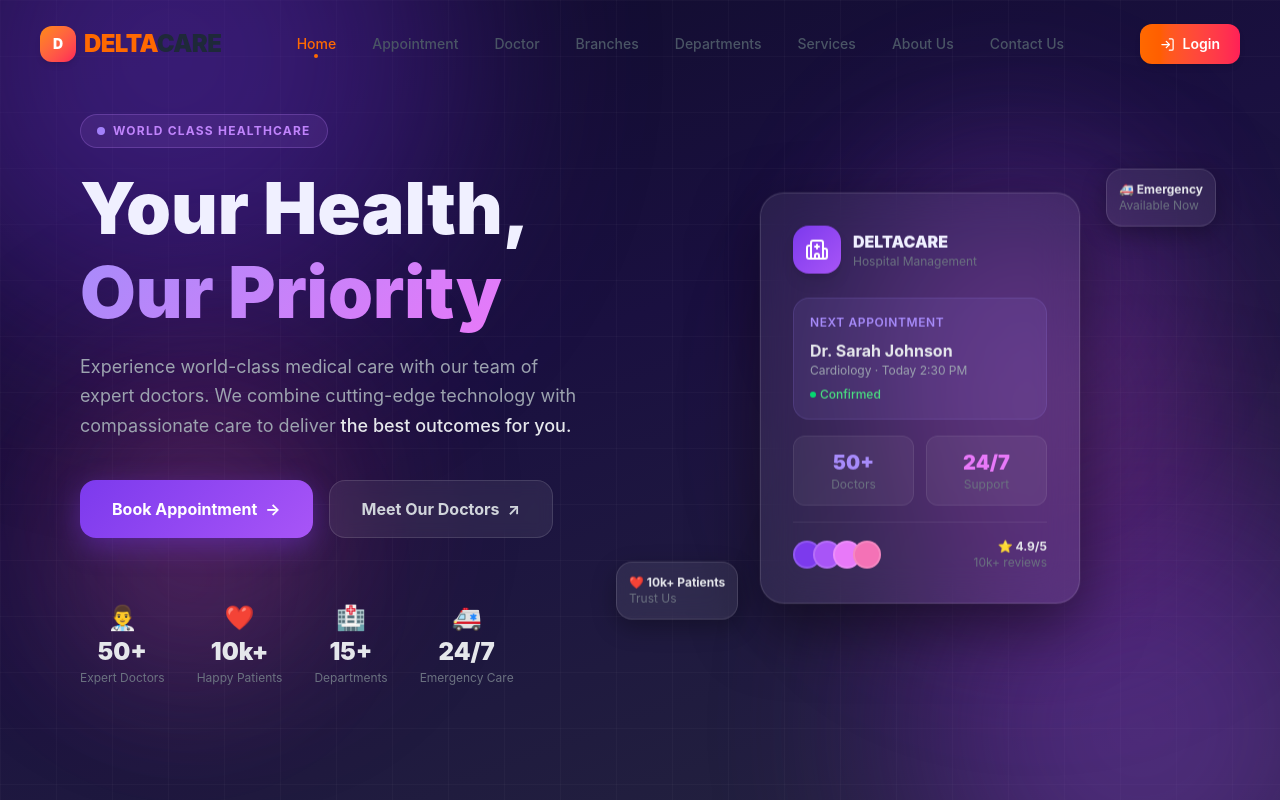
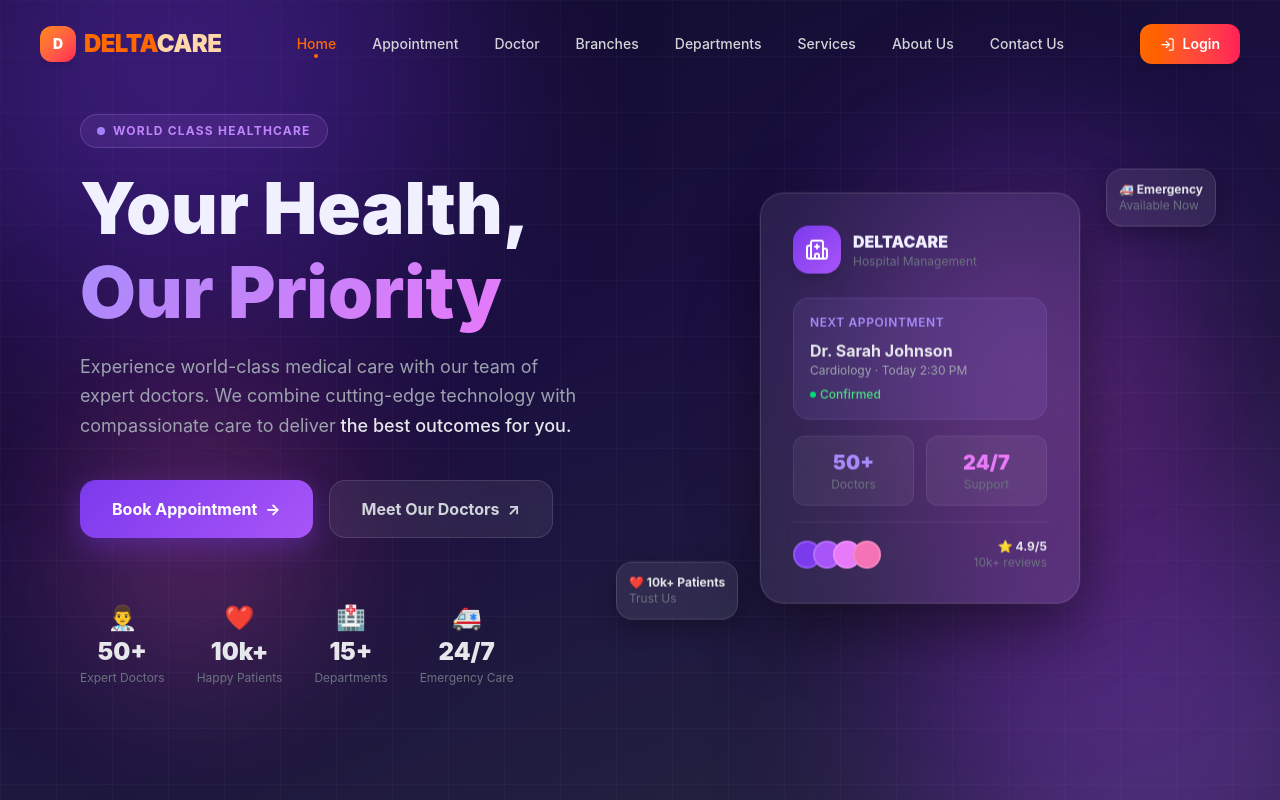
Before and after one commit to op2624685-sys/Hospital-Management-System, a React app in the folder Frontend/: page / in a window 1280 px wide. Shown: the top 800 px of the page. Built offline with nearby package versions, Linux system fonts and the light colour scheme; the HTML template or start-up script is replaced by a standard one.

Commit message:
Navbar buttons color change

```diff
--- a/Frontend/src/components/Header.jsx
+++ b/Frontend/src/components/Header.jsx
@@ -37,7 +37,7 @@ const Header = () => {
     <>
       <header className={`fixed top-0 left-0 w-full z-50 transition-all duration-500
         ${scrolled
-          ? 'bg-white/95 backdrop-blur-md shadow-lg shadow-black/5 py-3'
+          ? 'bg-transparent backdrop-blur-md shadow-lg shadow-black/5 py-3'
           : 'bg-transparent py-6'
         }`}>
 
@@ -48,7 +48,7 @@ const Header = () => {
             </div>
             <h1 className='text-2xl font-black tracking-tight'>
               <span className='text-orange-500'>DELTA</span>
-              <span className={`transition-colors duration-300 ${scrolled ? 'text-gray-800' : 'text-gray-800'}`}>CARE</span>
+              <span className={`transition-colors duration-300 ${scrolled ? 'text-orange-200' : 'text-orange-200'}`}>CARE</span>
             </h1>
           </RouterLink>
 
@@ -62,7 +62,7 @@ const Header = () => {
                 className={`relative px-4 py-2 text-sm font-medium rounded-xl transition-all duration-300 group
                   ${isActive(link.to)
                     ? 'text-orange-500'
-                    : 'text-gray-600 hover:text-gray-900'
+                    : 'text-zinc-300 hover:text-gray-900'
                   }`}>
 
                 <span className={`absolute inset-0 rounded-xl transition-all duration-300
```
